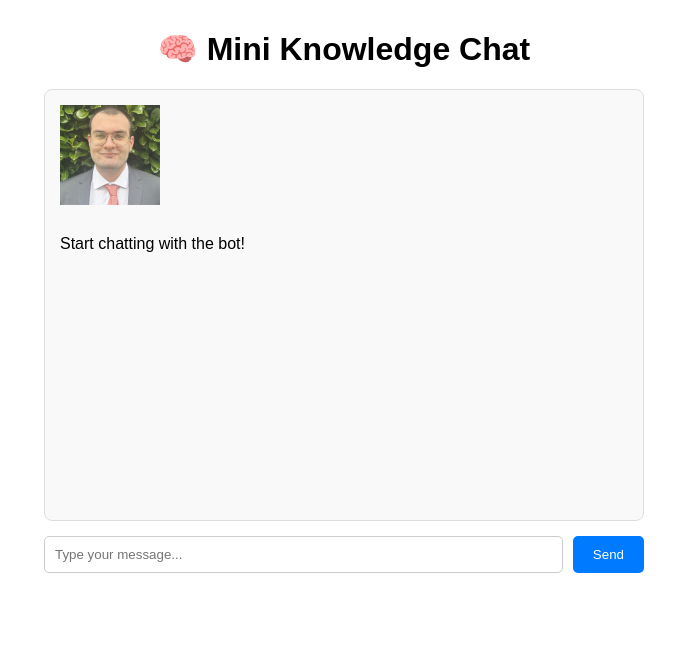
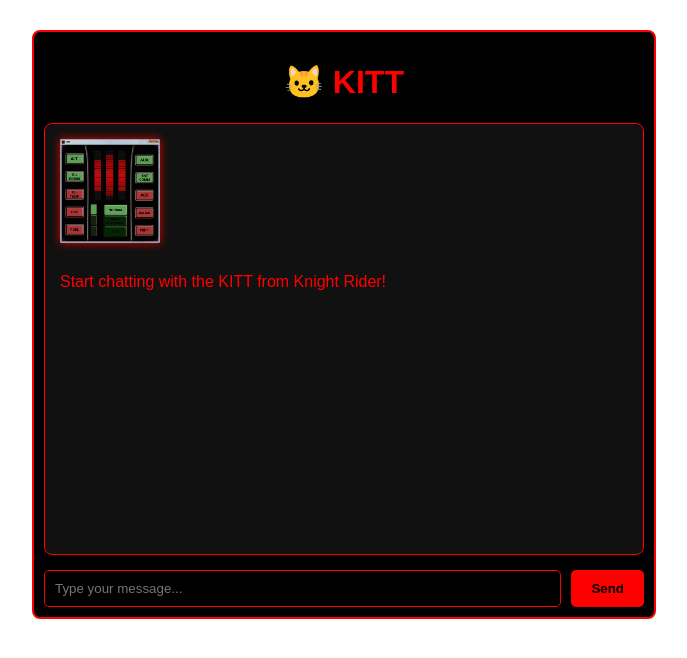
Before and after one commit to JasonMina/mini-knowledge-frontend, a React (Create React App) app: page / in a window 1280 px wide. Shown: the top 658 px of the page, without its empty margins (296-983 px from the left). Built offline with nearby package versions, Linux system fonts and the light colour scheme.

Commit message:
Changed Styling

```diff
--- a/src/App.css
+++ b/src/App.css
@@ -1,84 +1,57 @@
-.App {
-  text-align: center;
-}
-
-.App-logo {
-  height: 40vmin;
-  pointer-events: none;
-}
-
-@media (prefers-reduced-motion: no-preference) {
-  .App-logo {
-    animation: App-logo-spin infinite 20s linear;
-  }
-}
-
-.App-header {
-  background-color: #282c34;
-  min-height: 100vh;
-  display: flex;
-  flex-direction: column;
-  align-items: center;
-  justify-content: center;
-  font-size: calc(10px + 2vmin);
-  color: white;
-}
-
-.App-link {
-  color: #61dafb;
-}
-
-@keyframes App-logo-spin {
-  from {
-    transform: rotate(0deg);
-  }
-  to {
-    transform: rotate(360deg);
-  }
-}
-
+/* General container */
 .chat-container {
   max-width: 600px;
   margin: 30px auto;
   font-family: Arial, sans-serif;
+  background: black;
+  color: red;
+  border: 2px solid red;
+  border-radius: 8px;
+  padding: 10px;
 }
 
+/* Title */
 h1 {
   text-align: center;
+  color: red;
 }
 
+/* Chat box */
 .chat-box {
-  border: 1px solid #ddd;
+  border: 1px solid red;
   border-radius: 8px;
   padding: 15px;
   height: 400px;
   overflow-y: auto;
   margin-bottom: 15px;
-  background: #f9f9f9;
+  background: #111; /* deep black */
 }
 
+/* Chat bubbles */
 .chat-bubble {
   padding: 10px 14px;
   margin: 8px 0;
   border-radius: 15px;
   max-width: 80%;
   word-wrap: break-word;
+  border: 1px solid red;
 }
 
 .chat-bubble.user {
-  background: #007bff;
-  color: white;
+  background: red;
+  color: black;
   margin-left: auto;
   text-align: right;
 }
 
 .chat-bubble.bot {
-  background: #e4e6eb;
-  color: black;
+  background: #000;
+  color: red;
   margin-right: auto;
   text-align: left;
 }
 
+/* Input area */
 .chat-input {
   display: flex;
   gap: 10px;
@@ -88,21 +61,26 @@
   flex: 1;
   padding: 10px;
   border-radius: 5px;
-  border: 1px solid #ccc;
+  border: 1px solid red;
+  background: black;
+  color: red;
 }
 
 .chat-input button {
   padding: 10px 20px;
   border: none;
-  background: #007bff;
-  color: white;
+  background: red;
+  color: black;
   border-radius: 5px;
   cursor: pointer;
+  font-weight: bold;
 }
 
+/* Logo in empty state */
 .logo {
   width: 100px;
   height: auto;
   margin-bottom: 10px;
   opacity: 0.85;
+  filter: drop-shadow(0 0 5px red);
 }
--- a/src/App.js
+++ b/src/App.js
@@ -42,12 +42,12 @@
 
   return (
     <div className="chat-container">
-      <h1>🧠 Mini Knowledge Chat</h1>
+      <h1>🐱 KITT </h1>
       <div className="chat-box">
         {messages.length === 0 ? (
           <div className="empty-state">
-            <img src="/jason.png" alt="logo" className="logo" />
-            <p>Start chatting with the bot!</p>
+            <img src="/KITT.png" alt="logo" className="logo" />
+            <p>Start chatting with the KITT from Knight Rider!</p>
           </div>
         ) : (
           <>
```
Also changed, not shown: public/KITT.png (added).
